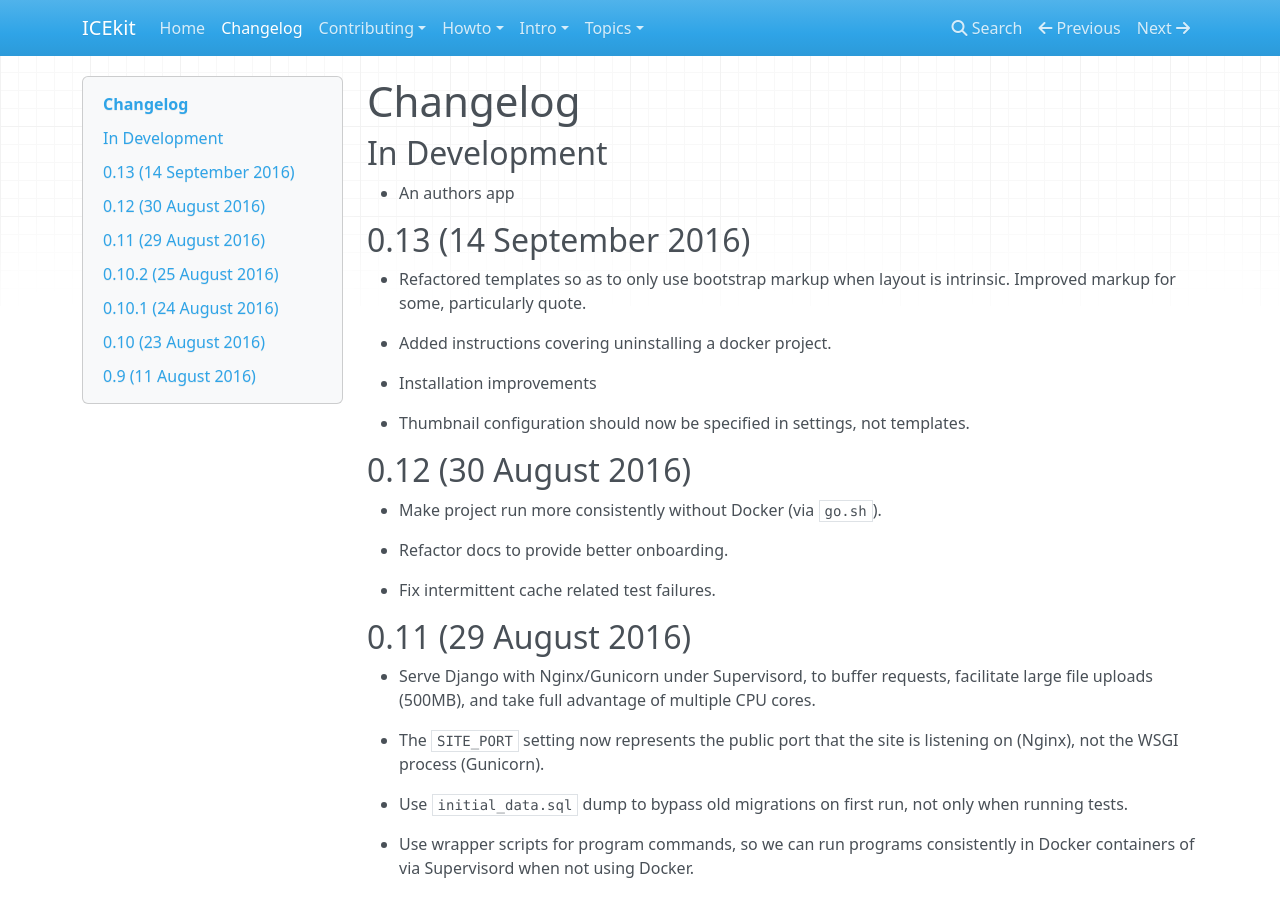
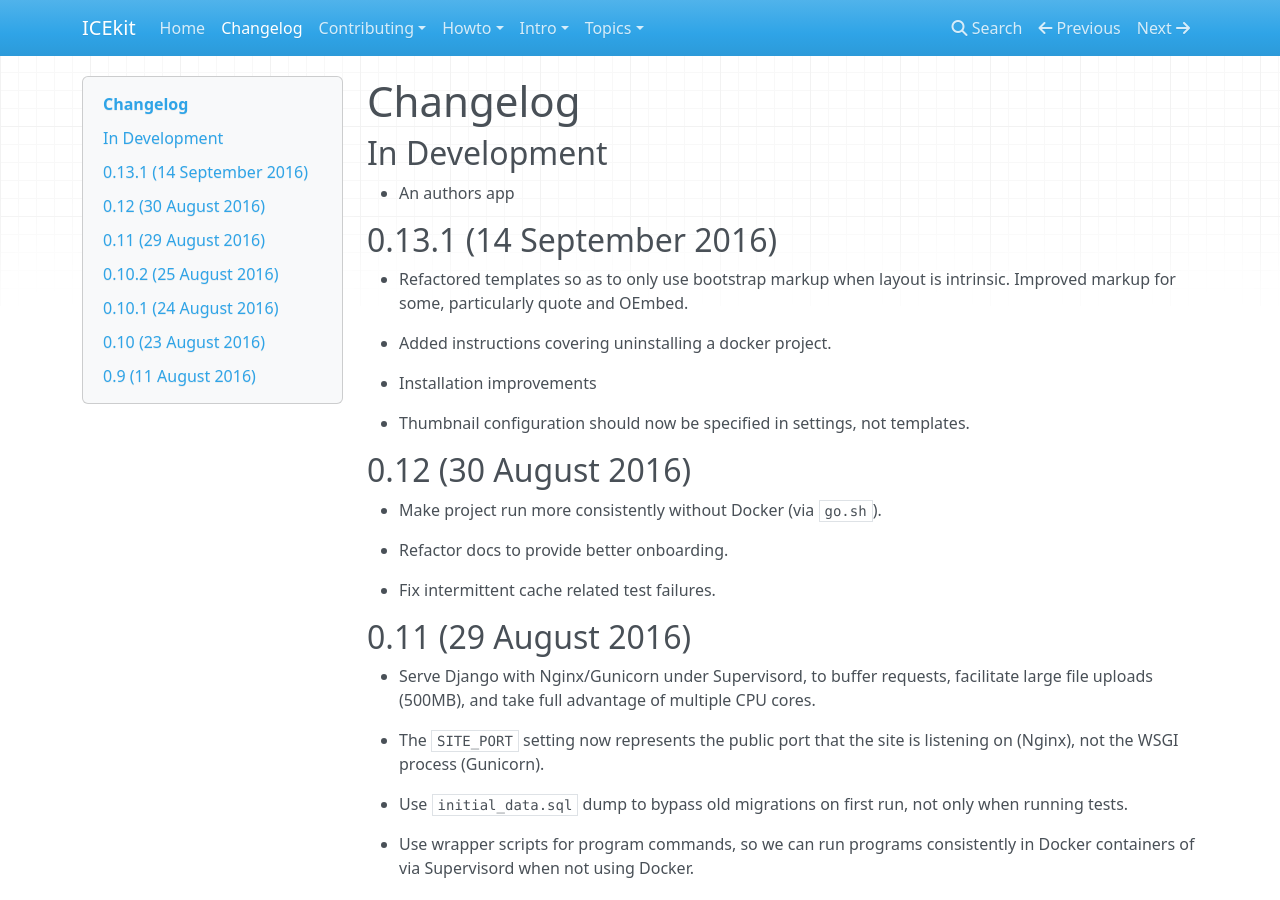
Before and after one commit to ic-labs/django-icekit, an MkDocs documentation site: the page built from docs/changelog.md, in a window 1280 px wide and 900 px high. Built offline with MkDocs 1.6.1, drawn with Linux system fonts in a browser that asks for light colours; nearby versions of some CDN libraries.

Commit message:
Release notes

```diff
--- a/docs/changelog.md
+++ b/docs/changelog.md
@@ -4,10 +4,10 @@
 
   * An authors app
 
-## 0.13 (14 September 2016)
+## 0.13.1 (14 September 2016)
 
   * Refactored templates so as to only use bootstrap markup when layout is
-    intrinsic. Improved markup for some, particularly quote.
+    intrinsic. Improved markup for some, particularly quote and OEmbed.
 
   * Added instructions covering uninstalling a docker project.
 
```
